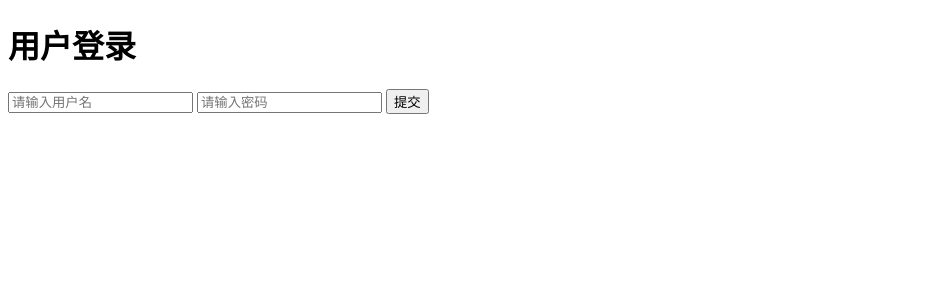
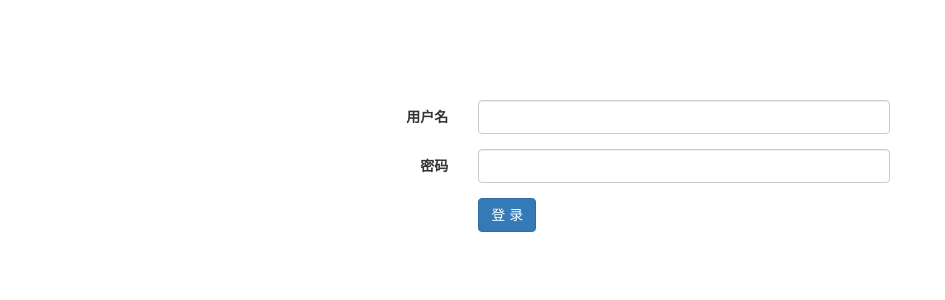
Before and after one commit to lp1506947671/CRM, a Django app: page /login/ in a window 1280 px wide. Shown: the top 300 px of the page, without its empty margins (0-945 px from the left). Run offline with Django 3.2, Linux system fonts and the light colour scheme; some libraries are stand-ins or nearby versions.

Commit message:
完善登录页面

```diff
--- a/crm/rbac/admin.py
+++ b/crm/rbac/admin.py
@@ -1,8 +1,3 @@
 from django.contrib import admin
 
 # Register your models here.
-from rbac.models import Permission, Role, UserInfo
-
-admin.site.register(Permission)
-admin.site.register(Role)
-admin.site.register(UserInfo)
--- a/crm/web/templates/login.html
+++ b/crm/web/templates/login.html
@@ -1,17 +1,43 @@
+{% load static %}
 <!DOCTYPE html>
 <html lang="en">
 <head>
     <meta charset="UTF-8">
-    <title>Title</title>
+    <link rel="stylesheet" href="{% static 'plugins/bootstrap/css/bootstrap.css' %}">
 </head>
 <body>
-<h1>用户登录</h1>
-<form method="post">
-    {% csrf_token %}
-    <input type="text" name="user" placeholder="请输入用户名">
-    <input type="password" name="pwd" placeholder="请输入密码">
-    <input type="submit" value="提交"><span style="color: red">{{ msg }}</span>
-</form>
 
+<div style="width: 500px;margin: 0 auto;margin-top: 100px;">
+    <form class="form-horizontal" method="post">
+        {% csrf_token %}
+
+        <div class="form-group">
+            <label for="user" class="col-sm-2 control-label">用户名</label>
+            <div class="col-sm-10">
+                <input type="text" class="form-control" id="user" name="username">
+            </div>
+        </div>
+        <div class="form-group">
+            <label for="pwd" class="col-sm-2 control-label">密码</label>
+            <div class="col-sm-10">
+                <input type="password" class="form-control" id="pwd" name="password">
+            </div>
+        </div>
+
+        <div class="form-group">
+            <div class="col-sm-offset-2 col-sm-10">
+                <button type="submit" class="btn btn-primary">登 录</button>
+                <span style="color: red">{{ error }}</span>
+            </div>
+        </div>
+
+        <div class="form-group">
+            <div class="col-sm-offset-2 col-sm-10">
+            </div>
+        </div>
+
+    </form>
+
+</div>
 </body>
 </html>
--- a/crm/web/urls.py
+++ b/crm/web/urls.py
@@ -5,16 +5,17 @@ from django.urls import re_path
 from web.views import customer, payment, account
 
 urlpatterns = [
-    re_path(r'^customer/list/$', customer.customer_list,name="customer_list"),
-    re_path(r'^customer/add/$', customer.customer_add,name="customer_add"),
-    re_path(r'^customer/edit/(?P<cid>\d+)/$', customer.customer_edit,name="customer_edit"),
-    re_path(r'^customer/del/(?P<cid>\d+)/$', customer.customer_del,name="customer_del"),
-    re_path(r'^customer/import/$', customer.customer_import,name="customer_import"),
-    re_path(r'^customer/tpl/$', customer.customer_tpl,name="customer_tpl"),
-    re_path(r'^payment/list/$', payment.payment_list,name="payment_list"),
-    re_path(r'^payment/add/$', payment.payment_add,name="payment_add"),
-    re_path(r'^payment/edit/(?P<pid>\d+)/$', payment.payment_edit,name="payment_edit"),
-    re_path(r'^payment/del/(?P<pid>\d+)/$', payment.payment_del,name="payment_del"),
-    re_path(r'^login/$', account.login,name="login"),
-    re_path(r'^logout/$', account.logout,name="lgout"),
+    re_path(r'^customer/list/$', customer.customer_list, name="customer_list"),
+    re_path(r'^customer/add/$', customer.customer_add, name="customer_add"),
+    re_path(r'^customer/edit/(?P<cid>\d+)/$', customer.customer_edit, name="customer_edit"),
+    re_path(r'^customer/del/(?P<cid>\d+)/$', customer.customer_del, name="customer_del"),
+    re_path(r'^customer/import/$', customer.customer_import, name="customer_import"),
+    re_path(r'^customer/tpl/$', customer.customer_tpl, name="customer_tpl"),
+    re_path(r'^payment/list/$', payment.payment_list, name="payment_list"),
+    re_path(r'^payment/add/$', payment.payment_add, name="payment_add"),
+    re_path(r'^payment/edit/(?P<pid>\d+)/$', payment.payment_edit, name="payment_edit"),
+    re_path(r'^payment/del/(?P<pid>\d+)/$', payment.payment_del, name="payment_del"),
+    re_path(r'^login/$', account.login, name="login"),
+    re_path(r'^logout/$', account.logout, name="logout"),
+    re_path(r'^index/$', account.index, name='index'),
 ]
--- a/crm/web/views/account.py
+++ b/crm/web/views/account.py
@@ -12,15 +12,15 @@ from rbac.service.init_permission import init_permission
 def login(request):
     if request.method == 'GET':
         return render(request, 'login.html')
-    user = request.POST.get('user')
-    pwd = request.POST.get('pwd')
+    user = request.POST.get('username')
+    pwd = request.POST.get('password')
     current_user = models.UserInfo.objects.filter(name=user, password=pwd).first()
     if not current_user:
         return render(request, 'login.html', {'msg': '用户名或密码错误'})
     init_permission(current_user, request)
     now = datetime.datetime.now().strftime("%Y-%m-%d %H:%M:%S")
     request.session[now] = {"is_login": True, "username": current_user.name, "last_visit_time": now}
-    response2 = HttpResponseRedirect('/customer/list/')
+    response2 = HttpResponseRedirect('/index/')
     response2.set_cookie("session_id", now)
     return response2
 
@@ -31,3 +31,8 @@ def logout(request):
     response1 = HttpResponseRedirect('/login/')
     response1.delete_cookie(session_id)
     return response1
+
+
+def index(request):
+    """首页"""
+    return render(request, 'index.html')
```
Also changed, not shown: crm/crm/settings.py (+14 -2 lines), crm/web/templates/index.html (added, +7 -0 lines), crm/db.sqlite3.
